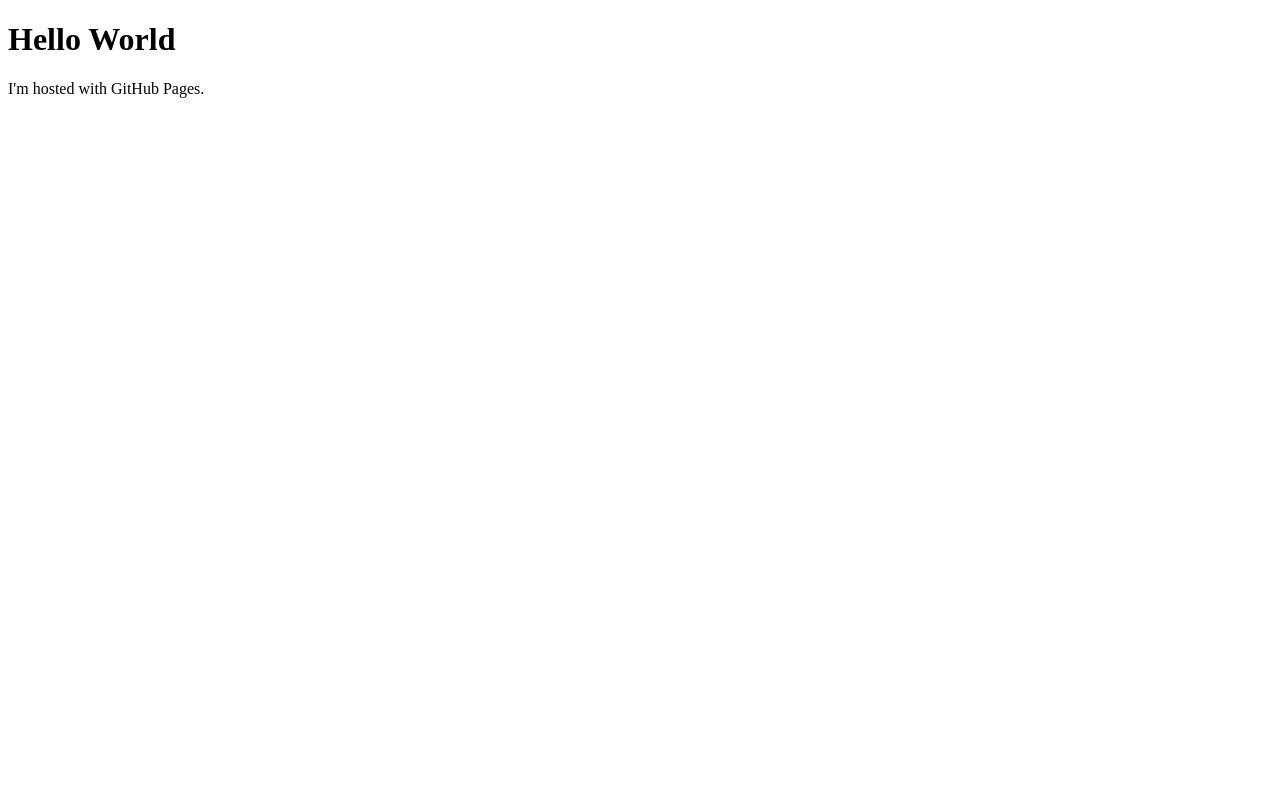
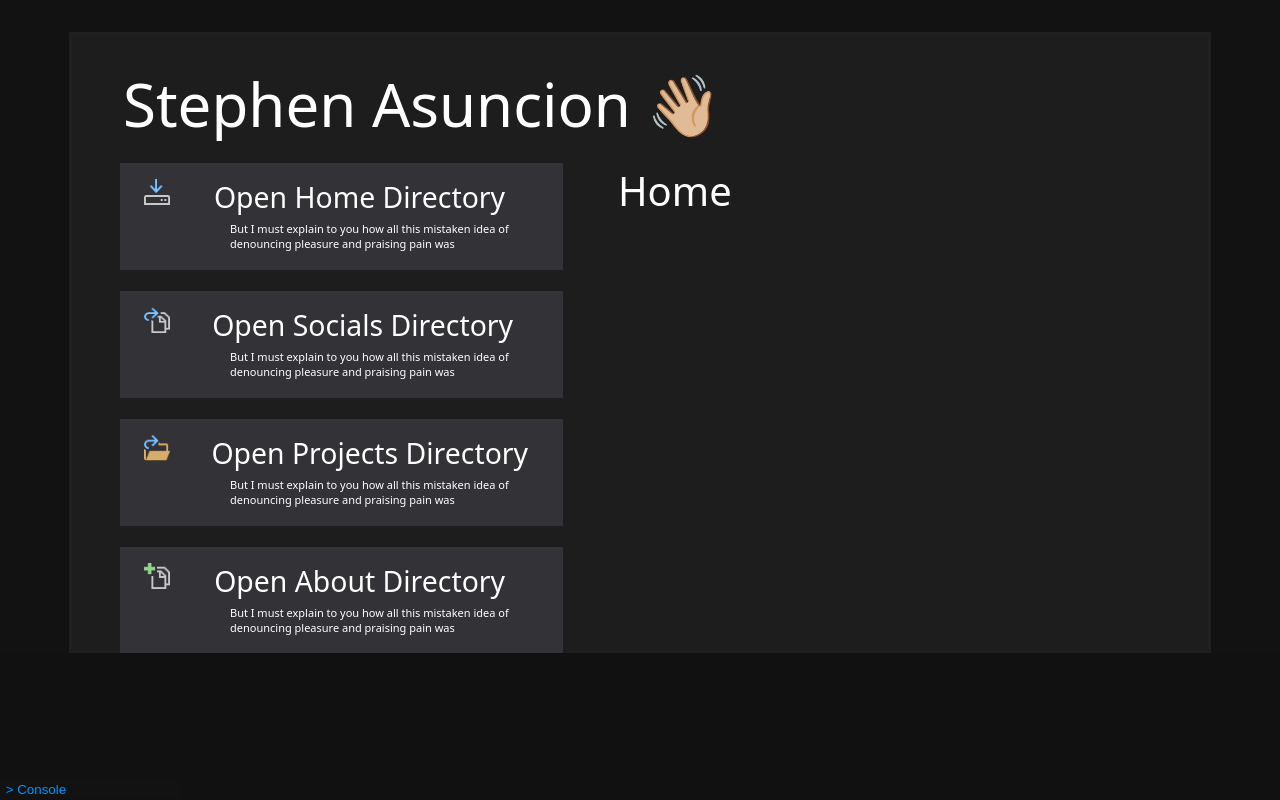
Before and after one commit to stephenasuncionDEV/stephenasuncionDEV.github.io, a plain HTML site: page index.html in a window 1280 px wide. Drawn offline with nearby package versions, Linux system fonts and the light colour scheme.

Commit message:
New Interface

```diff
--- a/index.html
+++ b/index.html
@@ -1,7 +1,67 @@
 <!DOCTYPE html>
 <html>
-<body>
-<h1>Hello World</h1>
-<p>I'm hosted with GitHub Pages.</p>
-</body>
+    <head>
+        <meta http-equiv="X-UA-Compatible" content="IE=edge">
+        <title>Stephen Asuncion</title>
+        <meta name="title" content="Stephen Asuncion">
+        <meta name="description" content="Stephen Asuncion (Software and Web Developer)">
+        <meta name="keywords" content="software, developer, codes, c++, c#, javascript, php, sql, visual basic, photoshop, html">
+        <meta name="robots" content="index, nofollow">
+        <meta http-equiv="Content-Type" content="text/html; charset=utf-8">
+        <meta name="language" content="English">
+        <meta name="author" content="Stephen Allen Asuncion">
+        <meta name="viewport" content="width=device-width, initial-scale=1">
+        <link rel="stylesheet" href="main.css">
+        <script src="http://ajax.googleapis.com/ajax/libs/jquery/1.7.1/jquery.min.js" type="text/javascript"></script>
+    </head>
+    <body>
+        <div id="wrapper">
+            <header>
+                <h1 id="headerTitle">Stephen Asuncion 👋🏼</h1>
+            </header>
+
+            <nav>
+                <div id="navigation_bar" onclick="test()">
+                    <img id="navigation_icon" src="Images/nav_Home.png" style="height:26px">
+                    <p id="navigation_title"style="margin-right: 58px">Open Home Directory</p>
+                    <p id="navigation_description">But I must explain to you how all this mistaken idea of denouncing pleasure and praising pain was</p>
+                </div>
+
+                <div id="navigation_bar">
+                    <img id="navigation_icon" src="Images/nav_Profile.png" style="height:26px">
+                    <p id="navigation_title">Open Socials Directory</p>
+                    <p id="navigation_description">But I must explain to you how all this mistaken idea of denouncing pleasure and praising pain was</p>
+                </div>
+
+                <div id="navigation_bar">
+                    <img id="navigation_icon" src="Images/nav_Projects.png" style="height:26px">
+                    <p id="navigation_title" style="margin-right: 35px">Open Projects Directory</p>
+                    <p id="navigation_description">But I must explain to you how all this mistaken idea of denouncing pleasure and praising pain was</p>
+                </div>
+
+                <div id="navigation_bar">
+                    <img id="navigation_icon" src="Images/nav_About.png" style="height:26px">
+                    <p id="navigation_title" style="margin-right: 58px">Open About Directory</p>
+                    <p id="navigation_description">But I must explain to you how all this mistaken idea of denouncing pleasure and praising pain was</p>
+                </div>
+            </nav>
+
+            <main>
+                <h1>Home</h1>
+            </main>
+
+            <footer>
+                <a href="">
+                    <p>Copyright © 2020 Stephen Asuncion</p>
+                    <img id="footer_icon" src="Images/footer_Arrow.png">
+                </a>
+            </footer>
+        </div>
+
+        <div id="console_bar">
+            <textarea width="10" id="console_Output"></textarea>
+            <input rows="10" type="text" id="console_Input">
+        </div>
+        <script src="main.js"></script>
+    </body>
 </html>
--- /dev/null
+++ b/main.css
@@ -0,0 +1,171 @@
+body {
+    font-family: "Segoe UI Regular", system-ui, -apple-system, BlinkMacSystemFont,
+    "Roboto", "Oxygen",
+    "Ubuntu", "Cantarell", "Fira Sans",
+    "Droid Sans", "Helvetica Neue", sans-serif;
+
+    background-color: #121212;
+    color: white;
+    margin: 0;
+}
+
+header h1 {
+    margin-top: 48px;
+    margin-left: 52px;
+    text-align: left;
+    font-size: 45pt;
+    font-weight: lighter;
+    line-height: 45px;
+    margin-bottom: 15px;
+
+    -moz-user-select: none;
+    -khtml-user-select: none;
+    -webkit-user-select: none;
+    -ms-user-select: none;
+    user-select: none;
+}
+
+#wrapper {
+    position: relative;
+    margin-top: 2em;
+    margin-left: auto;
+    margin-right: auto;
+    width: 1138px;
+    height: 663px;
+    background-color: #1d1d1d;
+    border: 2px solid #202020;
+}
+
+#wrapper:hover {
+    border: 2px solid #0096ff;
+}
+
+nav {
+    float: left;
+    margin-left: 49px;
+    width: 443px;
+    height: 491px;
+
+    -moz-user-select: none;
+    -khtml-user-select: none;
+    -webkit-user-select: none;
+    -ms-user-select: none;
+    user-select: none;
+}
+
+#navigation_bar {
+    margin-top: 21px;
+    height: 107px;
+    width: 443px;
+    background-color: #333337;
+    cursor: pointer;
+}
+
+#navigation_bar:hover {
+    background-color: #3f3f40;
+}
+
+#navigation_icon {
+    margin-left: 24px;
+    margin-top: 16px;
+    background-repeat: no-repeat;
+    width: 26px;
+    height: 28px;
+    border:0;
+}
+
+#navigation_title {
+    float: right;
+    margin-top: 15px;
+    margin-right: 50px;
+    font-size: 21.29pt;
+    margin-bottom: 0;
+}
+
+#navigation_description {
+    font-size: 11px;
+    margin-left: 110px;
+    margin-right: 15px;
+}
+
+main {
+    float: left;
+    margin-top:  21px;
+    margin-left: 45px;
+    margin-right: 45px;
+    height: 491px;
+    width: 550px;
+}
+
+main h1 {
+    margin-top: 0;
+    margin-left: 10px;
+    font-weight: lighter;
+    font-size: 29.99pt;
+}
+
+footer p {
+    float: left;
+    margin-top: 10px;
+    margin-left: 150px;
+    font-size: 9pt;
+    color: #0096ff;
+    margin-bottom: 0px;
+
+    -moz-user-select: none;
+    -khtml-user-select: none;
+    -webkit-user-select: none;
+    -ms-user-select: none;
+    user-select: none;
+}
+
+#footer_icon {
+    margin-top: 13px;
+    margin-left: 6px;
+    width: 12px;
+    height: 11px;
+}
+
+#console_bar {
+    position: fixed;
+    bottom: 0;
+    width: 100%;
+    height: 10em;
+    background-color: #111111;
+    font: 11pt/1.25 Monaco, monospace;
+}
+
+#console_bar textarea {
+    width: 100%;
+    height: 81%;
+    background-color: #111111;
+    color: white;
+    border: 0;
+    cursor: default;
+    margin: 5px;
+    margin-top: 0;
+    margin-bottom: 0;
+   -webkit-user-select: none;
+   -webkit-touch-callout: none;
+   -khtml-user-select: none;
+   -moz-user-select: none;
+   -ms-user-select: none;
+   -o-user-select: none;
+}
+
+#console_bar textarea:focus {
+    outline: none;
+}
+
+#console_bar input {
+    margin-top: 0;
+    outline: none;
+    border: 0;
+    background-color: #121212;
+    color: #0096ff
+}
+
+#debug { color: Snow; }
+#info  { color: LawnGreen; }
+#warn  { color: GoldenRod; }
+#error { color: red; }
--- /dev/null
+++ b/main.js
@@ -0,0 +1,43 @@
+
+function test() {
+    console.log("test");
+}
+
+function draggable(el) {
+    el.addEventListener('mousedown', function(e) {
+      var offsetX = e.clientX - parseInt(window.getComputedStyle(this).left);
+      var offsetY = e.clientY - parseInt(window.getComputedStyle(this).top);
+
+      function mouseMoveHandler(e) {
+        el.style.top = (e.clientY - offsetY) + 'px';
+        el.style.left = (e.clientX - offsetX) + 'px';
+      }
+
+      function reset() {
+        window.removeEventListener('mousemove', mouseMoveHandler);
+        window.removeEventListener('mouseup', reset);
+      }
+
+      window.addEventListener('mousemove', mouseMoveHandler);
+      window.addEventListener('mouseup', reset);
+    });
+}
+
+draggable(document.getElementById("wrapper"));
+
+document.getElementById("console_Input").value = " > Console";
+
+$(document).ready(function() {
+    $('#console_Input').keydown(function(event) {
+        if (event.which == 13) {
+            let input = document.getElementById("console_Input").value;
+            let strInput = input.substring(input.indexOf(">") + 2, input.length);
+            document.getElementById("console_Output").value += '\n'+ "[User] " + strInput;
+            event.preventDefault();
+            document.getElementById("console_Input").value = " > ";
+         }
+    });
+    $('#console_Input').click(function(event) {
+        document.getElementById("console_Input").value = " > ";
+    });
+});
```
Also changed, not shown: Images/footer_Arrow.png (added), Images/nav_About.png (added), Images/nav_Home.png (added), Images/nav_Profile.png (added), Images/nav_Projects.png (added), sd.html (added).
